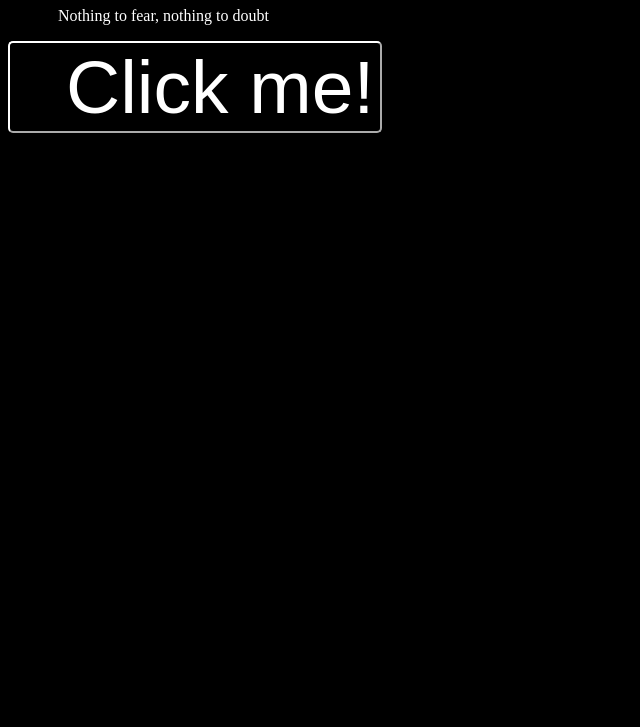
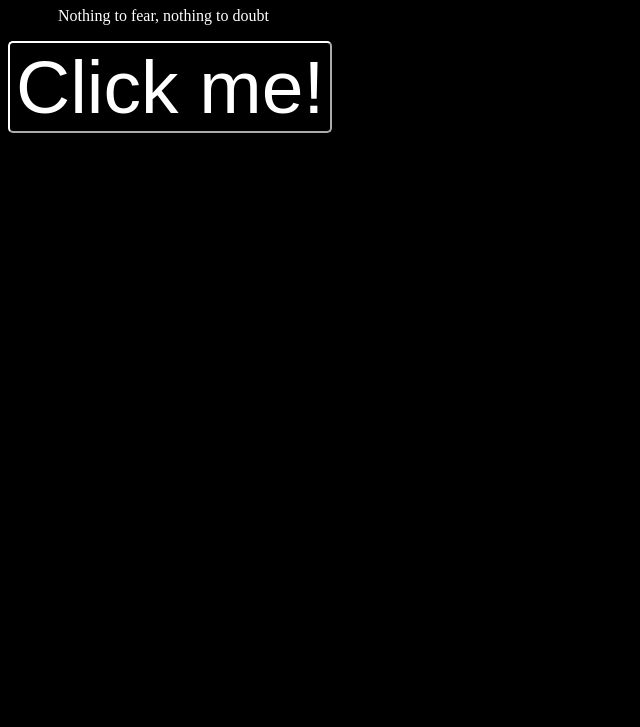
Before and after one commit to macksidorowicz/macksidorowicz.github.io, a plain HTML site: page index.html in a window 1280 px wide. Shown: the part 73-800 px from the top of the page, without its empty margins (0-640 px from the left). Drawn offline with Linux system fonts and the light colour scheme.

Commit message:
Removed 'text-indent' argument in style of button

```diff
--- a/index.html
+++ b/index.html
@@ -36,7 +36,7 @@
         <h1 style = "text-indent: 35px;">Heading 1</h1>
         <p style = "text-indent: 50px;">Nothing to fear, nothing to doubt</p>
 
-        <button style = "font-size: 75px; color: white; background-color: black; border-color: white; border-radius: 5px; text-indent: 50px;">Click me!</button>
+        <button style = "font-size: 75px; color: white; background-color: black; border-color: white; border-radius: 5px;">Click me!</button>
 
     </body>
 
```
